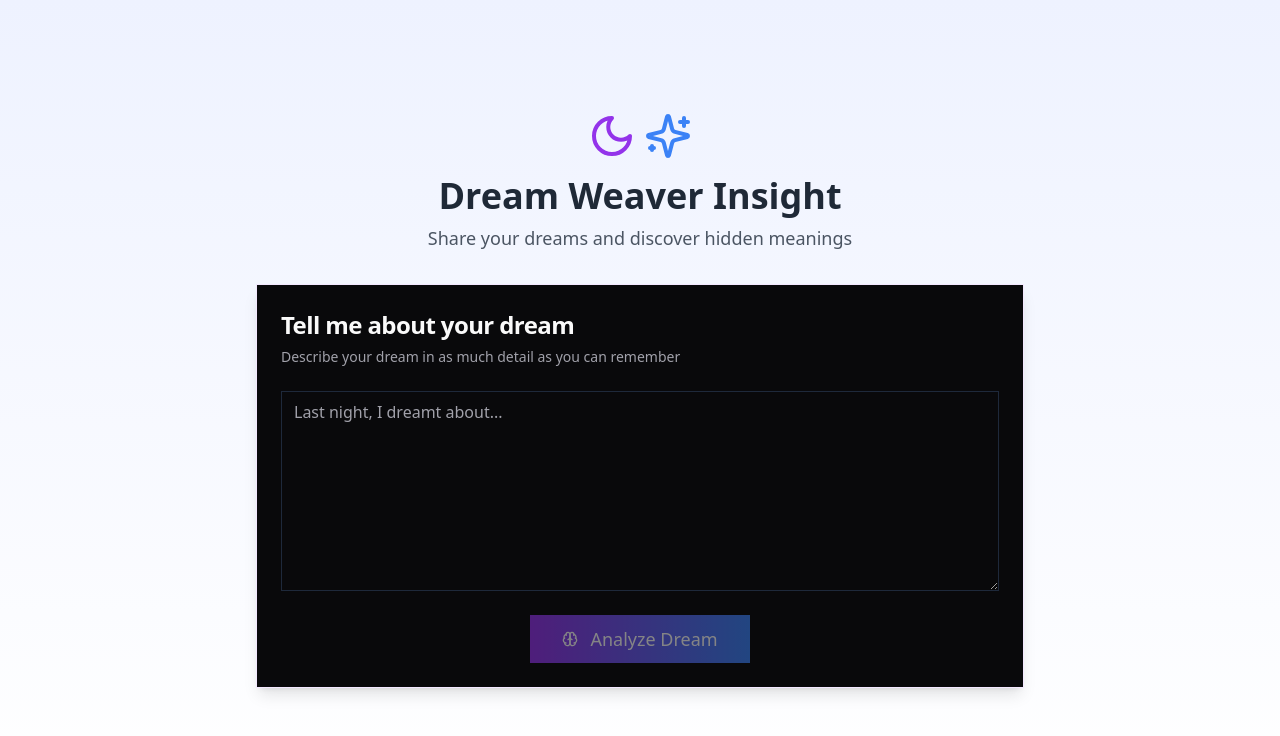
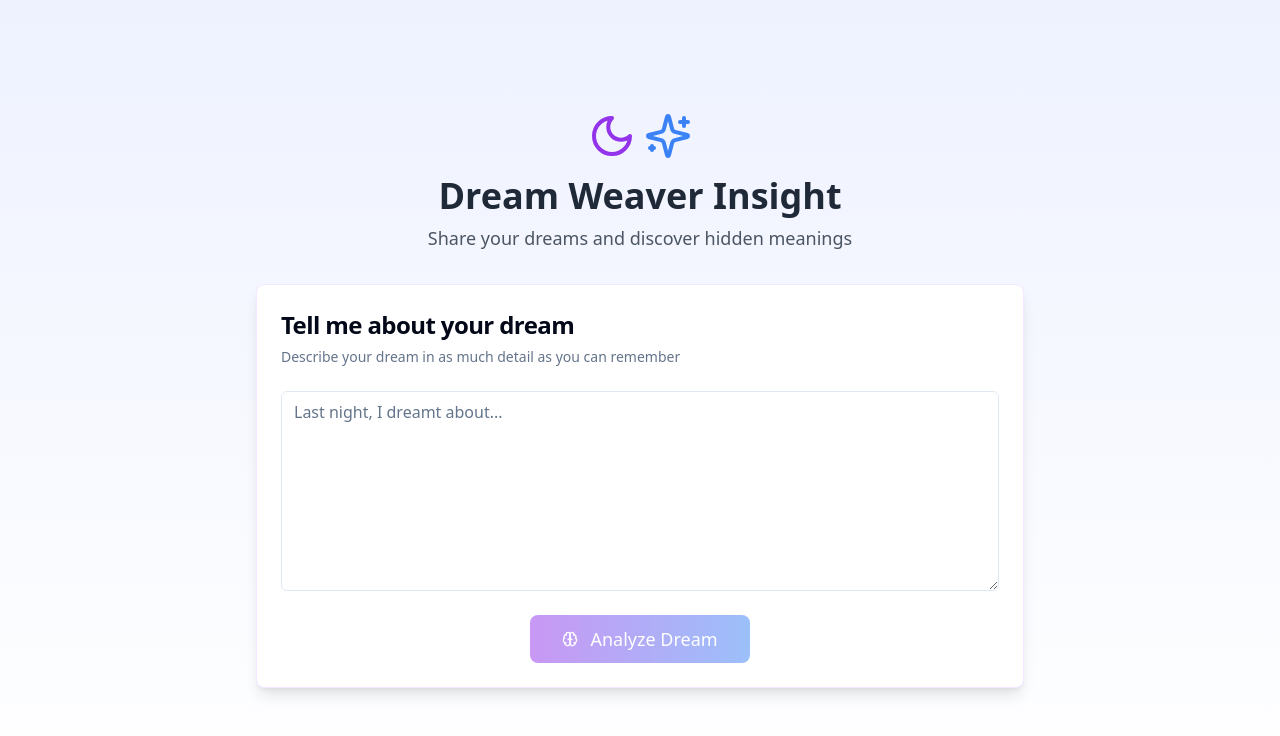
Before and after one commit to dipayan-pal/dream-analyser, a React (Vite) app: page / in a window 1280 px wide. Shown: the top 736 px of the page. Built offline with nearby package versions, Linux system fonts and the light colour scheme.

Commit message:
Reverted to edit edt-233ecc29-d81d-4530-a770-694b5849cbcb: "Add dream input UI
Implement a text box for dream input and an analyze button."

```diff
--- a/src/index.css
+++ b/src/index.css
@@ -4,25 +4,51 @@
 
 @layer base {
   :root {
-    --background: 240 10% 3.9%;
-    --foreground: 0 0% 98%;
-    --card: 240 10% 3.9%;
-    --card-foreground: 0 0% 98%;
-    --popover: 240 10% 3.9%;
-    --popover-foreground: 0 0% 98%;
-    --primary: 0 0% 98%;
-    --primary-foreground: 240 5.9% 10%;
-    --secondary: 240 3.7% 15.9%;
-    --secondary-foreground: 0 0% 98%;
-    --muted: 240 3.7% 15.9%;
-    --muted-foreground: 240 5% 64.9%;
-    --accent: 240 3.7% 15.9%;
-    --accent-foreground: 0 0% 98%;
-    --destructive: 0 62.8% 30.6%;
-    --destructive-foreground: 0 0% 98%;
-    --border: 217.2 32.6% 17.5%;
-    --input: 217.2 32.6% 17.5%;
-    --ring: 212.7 26.8% 83.9%;
+    --background: 0 0% 100%;
+    --foreground: 222.2 84% 4.9%;
+
+    --card: 0 0% 100%;
+    --card-foreground: 222.2 84% 4.9%;
+
+    --popover: 0 0% 100%;
+    --popover-foreground: 222.2 84% 4.9%;
+
+    --primary: 222.2 47.4% 11.2%;
+    --primary-foreground: 210 40% 98%;
+
+    --secondary: 210 40% 96.1%;
+    --secondary-foreground: 222.2 47.4% 11.2%;
+
+    --muted: 210 40% 96.1%;
+    --muted-foreground: 215.4 16.3% 46.9%;
+
+    --accent: 210 40% 96.1%;
+    --accent-foreground: 222.2 47.4% 11.2%;
+
+    --destructive: 0 84.2% 60.2%;
+    --destructive-foreground: 210 40% 98%;
+
+    --border: 214.3 31.8% 91.4%;
+    --input: 214.3 31.8% 91.4%;
+    --ring: 222.2 84% 4.9%;
+
+    --radius: 0.5rem;
+
+    --sidebar-background: 0 0% 98%;
+
+    --sidebar-foreground: 240 5.3% 26.1%;
+
+    --sidebar-primary: 240 5.9% 10%;
+
+    --sidebar-primary-foreground: 0 0% 98%;
+
+    --sidebar-accent: 240 4.8% 95.9%;
+
+    --sidebar-accent-foreground: 240 5.9% 10%;
+
+    --sidebar-border: 220 13% 91%;
+
+    --sidebar-ring: 217.2 91.2% 59.8%;
   }
 
   .dark {
--- a/src/pages/Index.tsx
+++ b/src/pages/Index.tsx
@@ -18,30 +18,30 @@ const Index = () => {
   };
 
   return (
-    <div className="min-h-screen flex flex-col items-center justify-center dark:bg-gradient-to-b dark:from-[#1A1F2C] dark:to-[#221F26] bg-gradient-to-b from-indigo-50 to-white p-4">
+    <div className="min-h-screen flex flex-col items-center justify-center bg-gradient-to-b from-indigo-50 to-white p-4">
       <div className="max-w-3xl w-full">
         <div className="mb-8 text-center">
           <div className="flex justify-center mb-4">
-            <Moon className="h-12 w-12 dark:text-purple-300 text-purple-600 mr-2" />
-            <Sparkles className="h-12 w-12 dark:text-blue-300 text-blue-500" />
+            <Moon className="h-12 w-12 text-purple-600 mr-2" />
+            <Sparkles className="h-12 w-12 text-blue-500" />
           </div>
-          <h1 className="text-4xl font-bold dark:text-white text-gray-800 mb-2">Dream Weaver Insight</h1>
-          <p className="text-lg dark:text-gray-300 text-gray-600">Share your dreams and discover hidden meanings</p>
+          <h1 className="text-4xl font-bold text-gray-800 mb-2">Dream Weaver Insight</h1>
+          <p className="text-lg text-gray-600">Share your dreams and discover hidden meanings</p>
         </div>
 
-        <Card className="shadow-lg dark:bg-[#2C3E50] dark:border-gray-700 border-purple-100">
+        <Card className="shadow-lg border-purple-100">
           <CardHeader>
-            <CardTitle className="text-2xl flex items-center dark:text-white">
+            <CardTitle className="text-2xl flex items-center">
               <span>Tell me about your dream</span>
             </CardTitle>
-            <CardDescription className="dark:text-gray-400">
+            <CardDescription>
               Describe your dream in as much detail as you can remember
             </CardDescription>
           </CardHeader>
           <CardContent>
             <Textarea
               placeholder="Last night, I dreamt about..."
-              className="min-h-[200px] text-base dark:bg-[#3A4750] dark:text-white dark:border-gray-600 dark:placeholder-gray-400 focus:border-purple-400"
+              className="min-h-[200px] text-base focus:border-purple-400"
               value={dream}
               onChange={(e) => setDream(e.target.value)}
             />
@@ -50,7 +50,7 @@ const Index = () => {
             <Button
               onClick={handleAnalyze}
               disabled={dream.trim() === "" || isAnalyzing}
-              className="dark:bg-gradient-to-r dark:from-purple-800 dark:to-blue-800 bg-gradient-to-r from-purple-600 to-blue-500 hover:from-purple-700 hover:to-blue-600 dark:hover:from-purple-900 dark:hover:to-blue-900 text-white py-6 px-8 rounded-lg font-medium text-lg min-w-[200px] transition-all duration-300 transform hover:scale-[1.03] flex items-center justify-center gap-2"
+              className="bg-gradient-to-r from-purple-600 to-blue-500 hover:from-purple-700 hover:to-blue-600 text-white py-6 px-8 rounded-lg font-medium text-lg min-w-[200px] transition-all duration-300 transform hover:scale-[1.03] flex items-center justify-center gap-2"
             >
               {isAnalyzing ? (
                 <>
```
